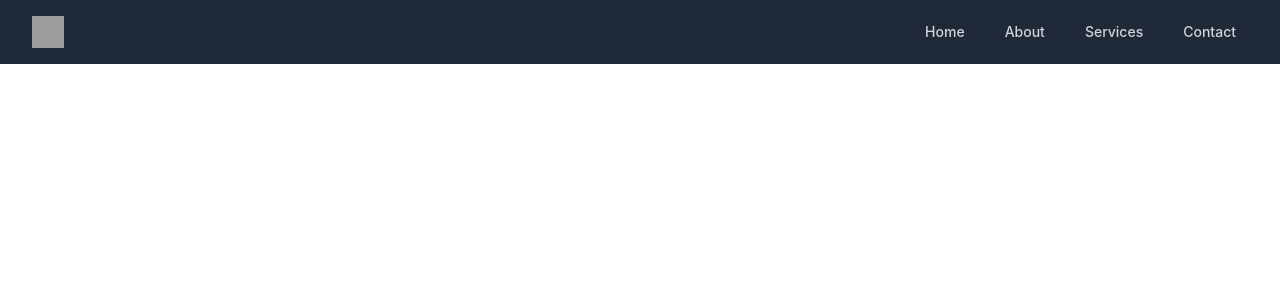
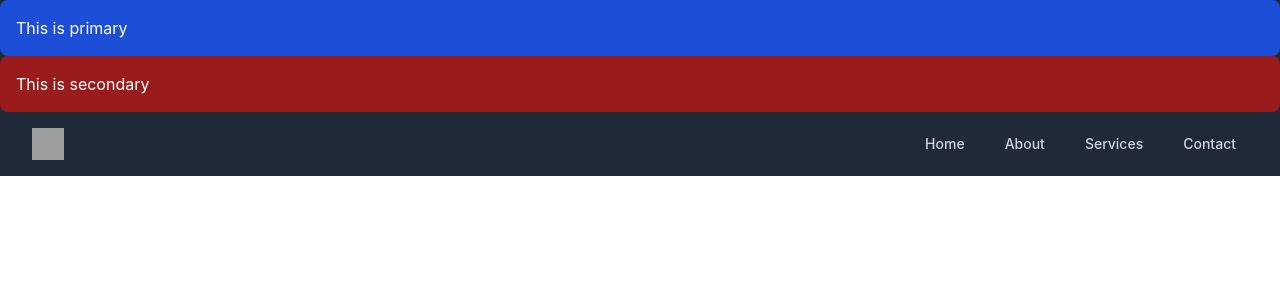
Before and after one commit to JohnPetere/Burley-Maids, a Next.js app in the folder burley-maids/: page / in a window 1280 px wide. Shown: the top 300 px of the page. Built offline with nearby package versions, Linux system fonts and the light colour scheme; grey boxes are pictures that could not be loaded.

Commit message:
Hopefully this is the solution

```diff
--- a/burley-maids/components/navBar/index.js
+++ b/burley-maids/components/navBar/index.js
@@ -1,5 +1,5 @@
 import React, { useState } from 'react';
-// import "./styles.css";
+import navBar from "./navbar.module.css"
 const Navbar = () => {
   const [isOpen, setIsOpen] = useState(false);
 
@@ -9,12 +9,15 @@ const Navbar = () => {
 
   return (
     <nav className="bg-gray-800">
+      <h1 className={navBar.primary}>This is primary</h1>
+      <h2  className={navBar.error}>This is secondary </h2>
       <div className="max-w-7xl mx-auto px-4 sm:px-6 lg:px-8">
         <div className="flex items-center justify-between h-16">
           <div className="flex items-center">
             <div className="flex-shrink-0">
               <img className="h-8 w-8" src="/logo.svg" alt="Logo" />
             </div>
+
           </div>
           <div className="hidden md:block">
             <div className="ml-10 flex items-baseline space-x-4">
--- /dev/null
+++ b/burley-maids/components/navBar/navBar.module.css
@@ -0,0 +1,8 @@
+/*Button.module.css*/
+.primary {
+    @apply bg-blue-700 text-white p-4 rounded-lg;
+}
+
+.error {
+    @apply bg-red-800 text-white p-4 rounded-lg;
+}
```
Also changed, not shown: burley-maids/components/navBar/styles.css (added), 1 other file (tests, documents, lock files or other folders).
